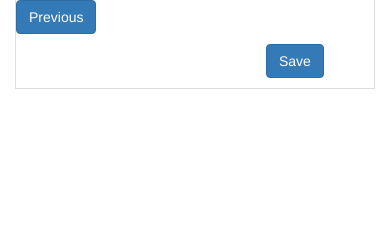
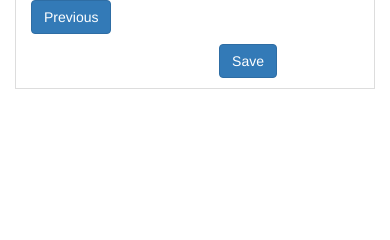
Before and after one commit to mr-ufukgurbuz/Analyzing-User-Tweets-and-Making-Sense, a Flask app: page / in a window 390 px wide. Shown: the part 255-495 px from the top of the page. Run offline with Flask 2, Linux system fonts and the light colour scheme; data that the repository does not hold is empty; some libraries are stand-ins or nearby versions.

Commit message:
v4 : Code revision

```diff
--- a/template/index.html
+++ b/template/index.html
@@ -34,8 +34,12 @@
                     </tbody>
                 </table>
 
-                <button id="previous-btn" type="button" class="btn btn-primary" style="margin-bottom:10px">Previous</button>
-                <button id="save-btn" type="button" class="btn btn-primary" style="margin:0px 0px 10px 250px">Save</button>
+                <div class="col-sm-2">
+                    <button id="previous-btn" type="button" class="btn btn-primary" style="margin-bottom:10px">Previous</button>
+                </div>
+                <div class="col-sm-10">
+                    <button id="save-btn" type="button" class="btn btn-primary" style="float: right;margin:0px 25% 10px 0px">Save</button>
+                </div>
 
             </div>
 
```
